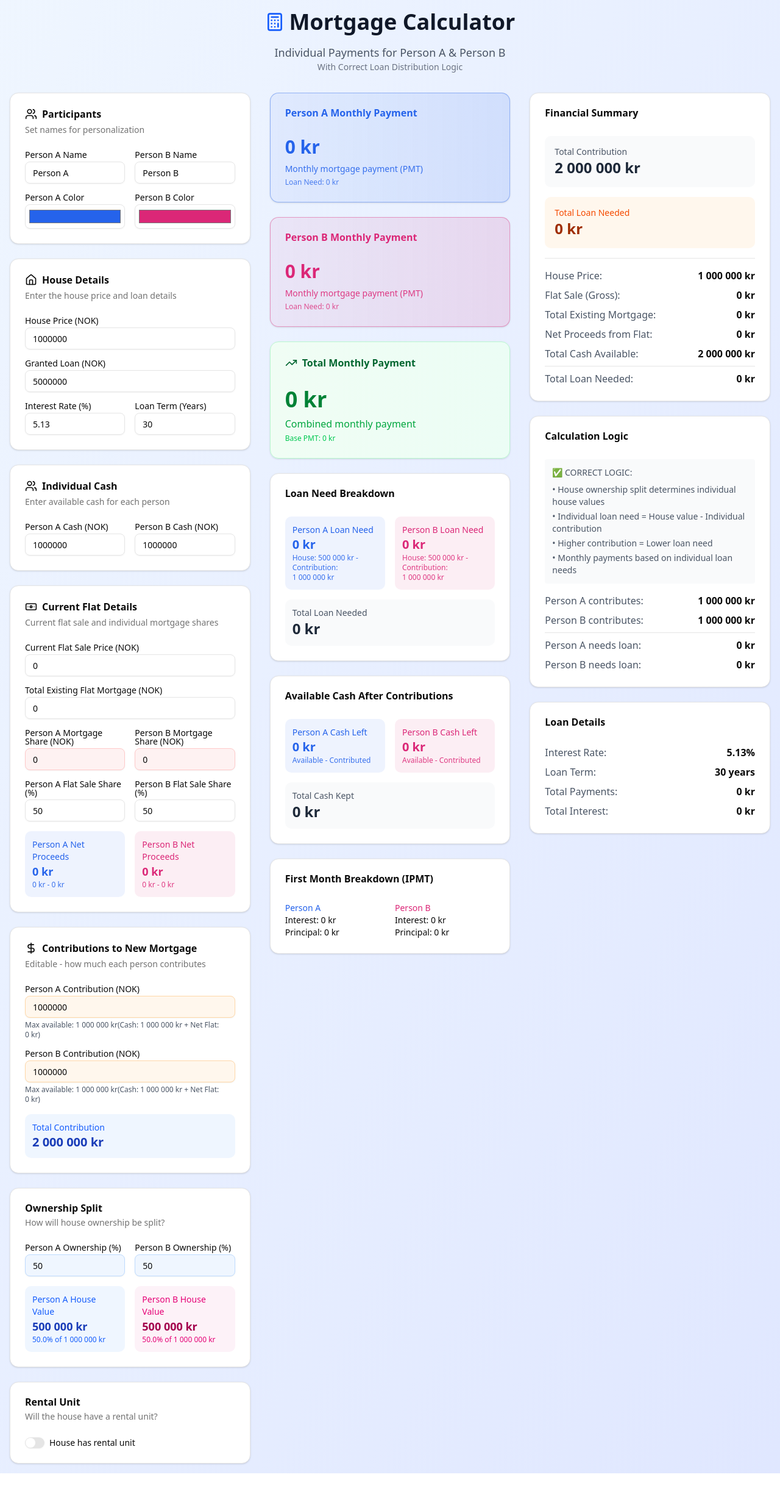
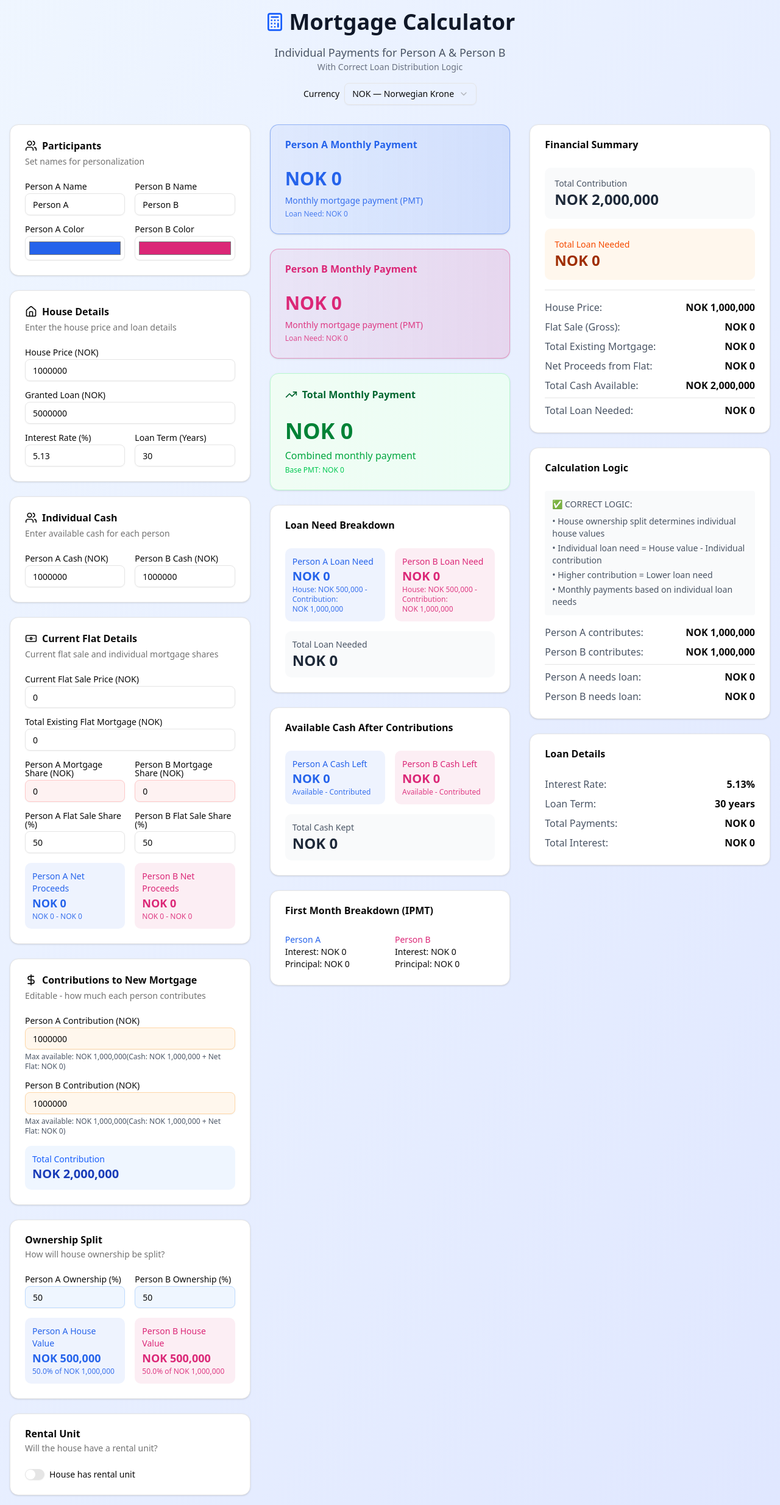
Before and after one commit to mocialov/mortgage_calculator, a React (Vite) app: page / in a window 1280 px wide. Shown: the whole page at 61% size. Before the commit the page ends 2416 px from the top, so only its background shows below. Built offline with nearby package versions, Linux system fonts and the light colour scheme.

Commit message:
chore: push latest changes to App.jsx

```diff
--- a/src/App.jsx
+++ b/src/App.jsx
@@ -4,6 +4,7 @@ import { Card, CardContent, CardDescription, CardHeader, CardTitle } from '@/com
 import { Input } from '@/components/ui/input.jsx'
 import { Label } from '@/components/ui/label.jsx'
 import { Switch } from '@/components/ui/switch.jsx'
+import { Select, SelectContent, SelectItem, SelectTrigger, SelectValue } from '@/components/ui/select.jsx'
 import { Calculator, Home, DollarSign, TrendingUp, Users, Banknote, AlertTriangle } from 'lucide-react'
 import './App.css'
 
@@ -30,6 +31,9 @@ function App() {
   const [loanTerm, setLoanTerm] = useState(30)
   const [hasRentalUnit, setHasRentalUnit] = useState(false)
   const [rentalIncome, setRentalIncome] = useState(0)
+
+  // Currency setting
+  const [currency, setCurrency] = useState('NOK')
 
   const [calculations, setCalculations] = useState({
     personAGrossShare: 0,
@@ -184,19 +188,20 @@ function App() {
       houseShareValidation
     })
 
-    // Auto-update contribution fields if they haven't been manually set
-    if (!personAContribution) {
+    // Auto-update contribution fields to always match Max available
+    if (personAContribution !== personAMaxContribution) {
       setPersonAContribution(personAMaxContribution)
     }
-    if (!personBContribution) {
+    if (personBContribution !== personBMaxContribution) {
       setPersonBContribution(personBMaxContribution)
     }
   }, [housePrice, personACash, personBCash, flatSalePrice, totalExistingMortgage, personAExistingMortgage, personBExistingMortgage, personAFlatShare, personBFlatShare, personAContribution, personBContribution, personAHouseShare, personBHouseShare, grantedLoan, interestRate, loanTerm, hasRentalUnit, rentalIncome])
 
   const formatCurrency = (amount) => {
-    return new Intl.NumberFormat('no-NO', {
+    const browserLocale = typeof navigator !== 'undefined' && navigator.language ? navigator.language : 'en-US'
+    return new Intl.NumberFormat(browserLocale, {
       style: 'currency',
-      currency: 'NOK',
+      currency,
       minimumFractionDigits: 0,
       maximumFractionDigits: 0
     }).format(amount)
@@ -219,6 +224,28 @@ function App() {
           </div>
           <p className="text-lg text-gray-600">Individual Payments for {aName} & {bName}</p>
           <p className="text-sm text-gray-500">With Correct Loan Distribution Logic</p>
+          <div className="mt-4 flex items-center justify-center gap-3">
+            <div className="flex items-center gap-2">
+              <Label>Currency</Label>
+              <Select value={currency} onValueChange={setCurrency}>
+                <SelectTrigger>
+                  <SelectValue placeholder="Select currency" />
+                </SelectTrigger>
+                <SelectContent>
+                  <SelectItem value="NOK">NOK — Norwegian Krone</SelectItem>
+                  <SelectItem value="USD">USD — US Dollar</SelectItem>
+                  <SelectItem value="EUR">EUR — Euro</SelectItem>
+                  <SelectItem value="GBP">GBP — British Pound</SelectItem>
+                  <SelectItem value="SEK">SEK — Swedish Krona</SelectItem>
+                  <SelectItem value="DKK">DKK — Danish Krone</SelectItem>
+                  <SelectItem value="CHF">CHF — Swiss Franc</SelectItem>
+                  <SelectItem value="CAD">CAD — Canadian Dollar</SelectItem>
+                  <SelectItem value="AUD">AUD — Australian Dollar</SelectItem>
+                  <SelectItem value="JPY">JPY — Japanese Yen</SelectItem>
+                </SelectContent>
+              </Select>
+            </div>
+          </div>
         </div>
 
         <div className="grid grid-cols-1 lg:grid-cols-3 gap-8">
@@ -291,7 +318,7 @@ function App() {
               </CardHeader>
               <CardContent className="space-y-4">
                 <div>
-                  <Label htmlFor="housePrice">House Price (NOK)</Label>
+                  <Label htmlFor="housePrice">House Price ({currency})</Label>
                   <Input
                     id="housePrice"
                     type="number"
@@ -301,7 +328,7 @@ function App() {
                   />
                 </div>
                 <div>
-                  <Label htmlFor="grantedLoan">Granted Loan (NOK)</Label>
+                  <Label htmlFor="grantedLoan">Granted Loan ({currency})</Label>
                   <Input
                     id="grantedLoan"
                     type="number"
@@ -347,7 +374,7 @@ function App() {
               <CardContent className="space-y-4">
                 <div className="grid grid-cols-2 gap-4">
                   <div>
-                    <Label htmlFor="personACash">{aName} Cash (NOK)</Label>
+                    <Label htmlFor="personACash">{aName} Cash ({currency})</Label>
                     <Input
                       id="personACash"
                       type="number"
@@ -357,7 +384,7 @@ function App() {
                     />
                   </div>
                   <div>
-                    <Label htmlFor="personBCash">{bName} Cash (NOK)</Label>
+                    <Label htmlFor="personBCash">{bName} Cash ({currency})</Label>
                     <Input
                       id="personBCash"
                       type="number"
@@ -380,7 +407,7 @@ function App() {
               </CardHeader>
               <CardContent className="space-y-4">
                 <div>
-                  <Label htmlFor="flatSalePrice">Current Flat Sale Price (NOK)</Label>
+                  <Label htmlFor="flatSalePrice">Current Flat Sale Price ({currency})</Label>
                   <Input
                     id="flatSalePrice"
                     type="number"
@@ -392,7 +419,7 @@ function App() {
                 </div>
 
                 <div>
-                  <Label htmlFor="totalExistingMortgage">Total Existing Flat Mortgage (NOK)</Label>
+                  <Label htmlFor="totalExistingMortgage">Total Existing Flat Mortgage ({currency})</Label>
                   <Input
                     id="totalExistingMortgage"
                     type="number"
@@ -405,7 +432,7 @@ function App() {
 
                 <div className="grid grid-cols-2 gap-4">
                   <div>
-                    <Label htmlFor="personAExistingMortgage">{aName} Mortgage Share (NOK)</Label>
+                    <Label htmlFor="personAExistingMortgage">{aName} Mortgage Share ({currency})</Label>
                     <Input
                       id="personAExistingMortgage"
                       type="number"
@@ -416,7 +443,7 @@ function App() {
                     />
                   </div>
                   <div>
-                    <Label htmlFor="personBExistingMortgage">{bName} Mortgage Share (NOK)</Label>
+                    <Label htmlFor="personBExistingMortgage">{bName} Mortgage Share ({currency})</Label>
                     <Input
                       id="personBExistingMortgage"
                       type="number"
@@ -501,7 +528,7 @@ function App() {
               </CardHeader>
               <CardContent className="space-y-4">
                 <div>
-                  <Label htmlFor="personAContribution">{aName} Contribution (NOK)</Label>
+                  <Label htmlFor="personAContribution">{aName} Contribution ({currency})</Label>
                   <Input
                     id="personAContribution"
                     type="number"
@@ -517,7 +544,7 @@ function App() {
                 </div>
 
                 <div>
-                  <Label htmlFor="personBContribution">{bName} Contribution (NOK)</Label>
+                  <Label htmlFor="personBContribution">{bName} Contribution ({currency})</Label>
                   <Input
                     id="personBContribution"
                     type="number"
@@ -583,17 +610,17 @@ function App() {
                 )}
 
                 <div className="grid grid-cols-2 gap-4">
-                  <div className="p-3 bg-blue-50 rounded-lg">
-                    <p className="text-sm text-blue-600 font-medium">{aName} House Value</p>
-                    <p className="text-lg font-bold text-blue-800">{formatCurrency(calculations.personAHouseValue)}</p>
-                    <p className="text-xs text-blue-600">
+                  <div className="p-3 rounded-lg" style={{ backgroundColor: hexToRgba(personAColor, 0.08) }}>
+                    <p className="text-sm font-medium" style={{ color: personAColor }}>{aName} House Value</p>
+                    <p className="text-lg font-bold" style={{ color: personAColor }}>{formatCurrency(calculations.personAHouseValue)}</p>
+                    <p className="text-xs" style={{ color: hexToRgba(personAColor, 0.9) }}>
                       {formatPercentage(personAHouseShare)} of {formatCurrency(housePrice)}
                     </p>
                   </div>
-                  <div className="p-3 bg-pink-50 rounded-lg">
-                    <p className="text-sm text-pink-600 font-medium">{bName} House Value</p>
-                    <p className="text-lg font-bold text-pink-800">{formatCurrency(calculations.personBHouseValue)}</p>
-                    <p className="text-xs text-pink-600">
+                  <div className="p-3 rounded-lg" style={{ backgroundColor: hexToRgba(personBColor, 0.08) }}>
+                    <p className="text-sm font-medium" style={{ color: personBColor }}>{bName} House Value</p>
+                    <p className="text-lg font-bold" style={{ color: personBColor }}>{formatCurrency(calculations.personBHouseValue)}</p>
+                    <p className="text-xs" style={{ color: hexToRgba(personBColor, 0.9) }}>
                       {formatPercentage(personBHouseShare)} of {formatCurrency(housePrice)}
                     </p>
                   </div>
@@ -617,7 +644,7 @@ function App() {
                 </div>
                 {hasRentalUnit && (
                   <div>
-                    <Label htmlFor="rentalIncome">Monthly Rental Income (NOK)</Label>
+                    <Label htmlFor="rentalIncome">Monthly Rental Income ({currency})</Label>
                     <Input
                       id="rentalIncome"
                       type="number"
```
